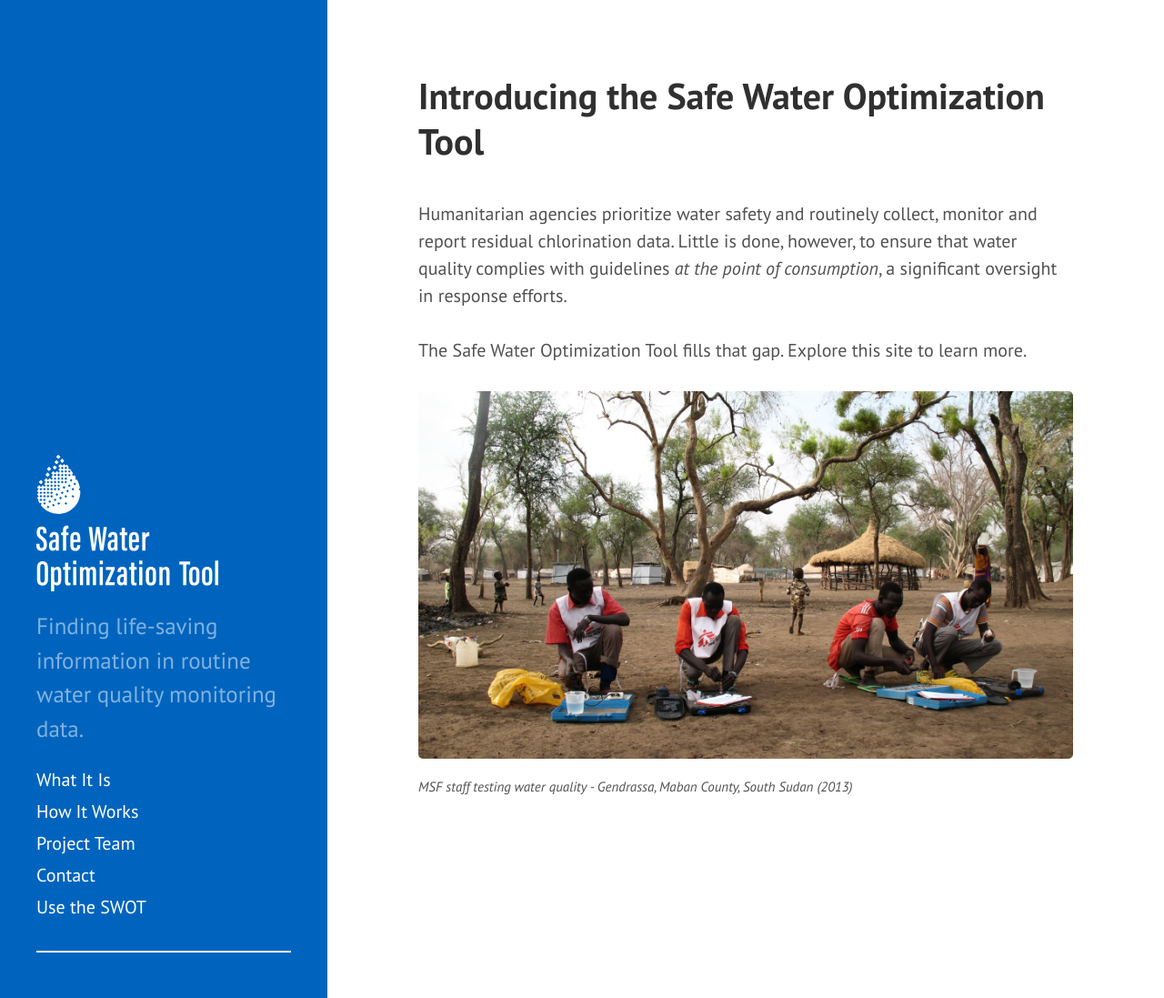
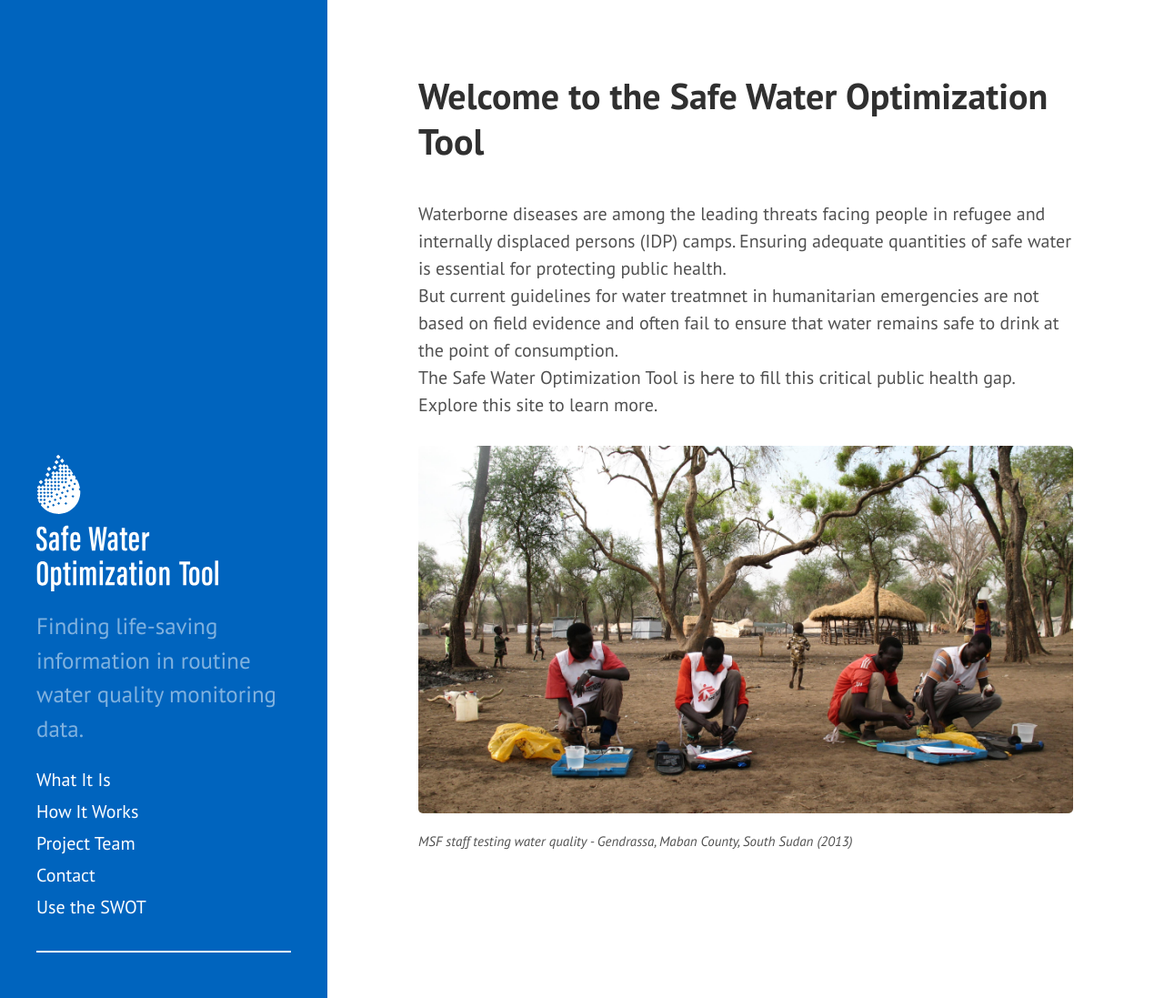
Before and after one commit to safeh2o/swot-infopage, a Jekyll site: the page built from index.html, in a window 1280 px wide and 1097 px high. Shown: the whole window at 91% size. Built offline with Jekyll 4.4.1, drawn with Linux system fonts in a browser that asks for light colours; Markdown is read by kramdown in place of the engine named in the settings; the list of posts is cut into pages by our own code.

Commit message:
Updating copy

```diff
--- a/index.html
+++ b/index.html
@@ -1,11 +1,13 @@
 ---
 layout: page
-title: Introducing the Safe Water Optimization Tool
+title: Welcome to the Safe Water Optimization Tool
 ---
 <br>
-Humanitarian agencies prioritize water safety and routinely collect, monitor and report residual chlorination data. Little is done, however, to ensure that water quality complies with guidelines <em>at the point of consumption</em>, a significant oversight in response efforts.<br>
+Waterborne diseases are among the leading threats facing people in refugee and internally displaced persons (IDP) camps. Ensuring adequate quantities of safe water is essential for protecting public health.
 <br>
-The Safe Water Optimization Tool fills that gap. Explore this site to learn more.<br>
+But current guidelines for water treatmnet in humanitarian emergencies are not based on field evidence and often fail to ensure that water remains safe to drink at the point of consumption.
+<br>
+The Safe Water Optimization Tool is here to fill this critical public health gap. Explore this site to learn more.<br>
 <br>
 <div>  <img src="{{ site.baseurl }}/public/images/SWOTpic1_990.jpg" alt="MSF staff test water quality">
   <em><p style="font-size:75%">MSF staff testing water quality - Gendrassa, Maban County, South Sudan (2013) </em>
```
